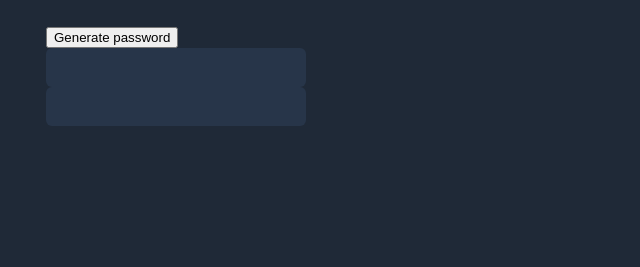
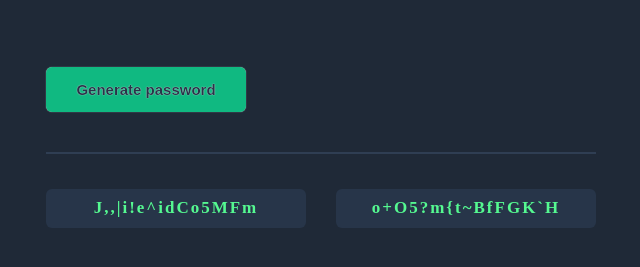
Before and after one commit to Eslam-Aly/passwordGenerator, a plain HTML site: page index.html in a window 1280 px wide. Both pictures are taken after a click on the button "Generate password". Shown: the part 337-604 px from the top of the page, without its empty margins (319-959 px from the left). Drawn offline with Linux system fonts and the light colour scheme.

Commit message:
created needed function
still need to fix the button

```diff
--- a/index.css
+++ b/index.css
@@ -23,7 +23,7 @@ h3 {
   font-size: 30px;
 }
 
-/*button {
+button {
   width: 200px;
   height: 45px;
   background: #10b981;
@@ -35,14 +35,8 @@ h3 {
   border-radius: 6px;
   text-shadow: 0 0 1px white;
   box-shadow: 0 0 1px #d5d4d8;
-  z-index: 2;*/
+  z-index: 2;
 }
-/*button:hover {
-  width: 210px;
-  height: 50px;
-  font-size: 17px;
-  cursor: pointer;
-}*/
 
 .pass-div {
   display: flex;
--- a/index.html
+++ b/index.html
@@ -13,8 +13,8 @@
       <h3>Never use an insecure password again.</h3>
       <button  onclick="generatePassword()">Generate password</button>
       <div class="pass-div">
-        <div class="pass-field" id="pass-one"></div>
-        <div class="pass-field" id="pass-two"></div>
+        <div class="pass-field" ><P id="pass-one"></P></div>
+        <div class="pass-field" ><P id="pass-two"></P></div>
       </div>
       </div>
     </div>
--- a/index.js
+++ b/index.js
@@ -4,22 +4,25 @@ const characters = ["A","B","C","D","E","F","G","H","I","J","K","L","M",
 "x","y","z", "0", "1", "2", "3", "4", "5", "6", "7", "8", "9","~","`",
 "!","@","#","$","%","^","&","*","(",")","_","-","+","=","{","[","}","]",
 ",","|",":",";","<",">",".","?","/"];
+
 let passOneEl = document.getElementById("pass-one")
 let passTwoEl = document.getElementById("pass-two")
+let randomPassOne = ""
+let randomPassTwo = ""
 
 function getRandomPassOne() {
-    let randomPassOne = Math.floor(Math.random() * characters.length)
+    for (let i = 0; i < 16; i ++) {
+        randomPassOne +=  characters[Math.floor(Math.random() * characters.length)]
+    }
     return randomPassOne
 }
 function getRandomPassTwo() {
-    let randomPassTwo = Math.floor(Math.random() * characters.length)
-    return randomPassTow
+    for (let i = 0; i < 16; i ++) {
+        randomPassTwo +=  characters[Math.floor(Math.random() * characters.length)]
+    }
+    return randomPassTwo
 }
-
-
 function generatePassword() {
-    for (let i = 0; i < 16; i ++) {
-        passTwoEl.textContent += randomPassOne
-    }
-    return passTwoEl.textContent
+    passOneEl.textContent = getRandomPassOne()
+    passTwoEl.textContent = getRandomPassTwo()
 }
```
